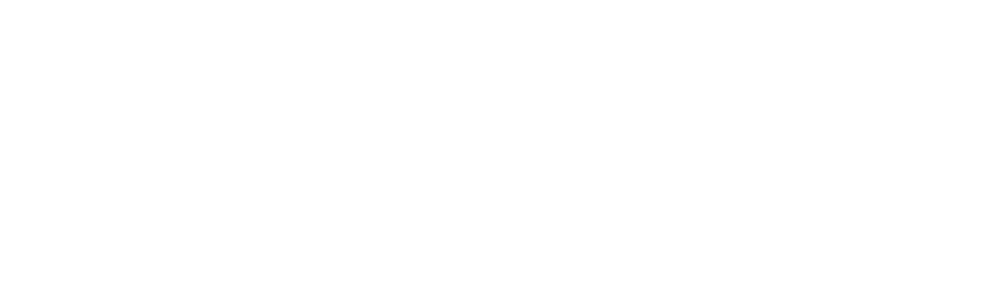
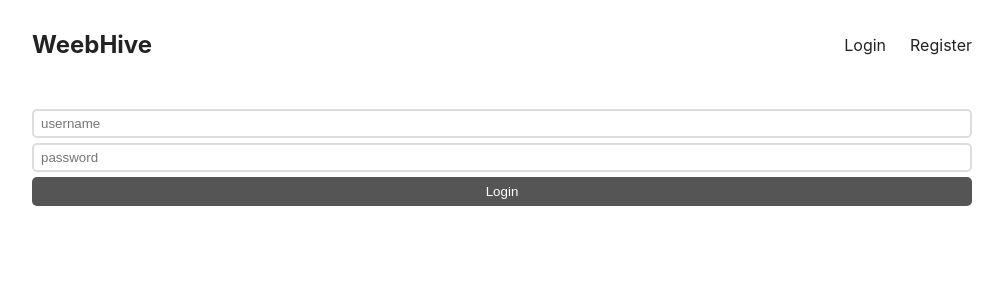
Before and after one commit to LynnT-2003/hentai-blog-proj, a React (Create React App) app in the folder client/: page /login in a window 1280 px wide. Before the commit this address had no page. Shown: the top 300 px of the page, without its empty margins (138-1141 px from the left). Built offline with nearby package versions, Linux system fonts and the light colour scheme.

Commit message:
Minor Progress on a 2am Wednesday

```diff
--- a/client/src/App.js
+++ b/client/src/App.js
@@ -1,42 +1,20 @@
 import "./App.css";
 import Post from "./Post";
 import Header from "./Header";
+import Layout from "./Layout";
 import { Route, Routes } from "react-router-dom";
+import IndexPage from "./pages/IndexPage";
+import LoginPage from "./pages/LoginPage";
+import RegisterPage from "./pages/RegisterPage";
 
 function App() {
   return (
     <Routes>
-      <Route
-        index
-        element={
-          <main>
-            <Header />
-            <Post />
-            <div className="post">
-              <div className="image">
-                <img
-                  src="https://github.com/LynnT-2003/hentai-blog-proj/blob/main/images/oshinoko.png?raw=true"
-                  alt=""
-                />
-              </div>
-              <div className="texts">
-                <h2>Oshi no ko Ep.1 Masterpiece </h2>
-                <p className="info">
-                  <a href="author" className="author">
-                    Thurein Thway
-                  </a>
-                  <time>06-05-2023 02:40</time>
-                </p>
-                <p className="summary">
-                  What more could an anime ask for than a 90 minute pilot
-                  episode filled with striking animations, talented VAs and a
-                  story loyal to the manga.
-                </p>
-              </div>
-            </div>
-          </main>
-        }
-      />
+      <Route path="/" element={<Layout />}>
+        <Route index element={<IndexPage />} />
+        <Route path={"/login"} element={<LoginPage />} />
+        <Route path={"/register"} element={<RegisterPage />} />
+      </Route>
     </Routes>
   );
 }
--- a/client/src/Header.js
+++ b/client/src/Header.js
@@ -1,12 +1,14 @@
+import { Link } from "react-router-dom";
+
 export default function Header() {
   return (
     <header>
-      <a href="" className="logo">
+      <Link to="/" className="logo">
         WeebHive
-      </a>
+      </Link>
       <nav>
-        <a href="">Login</a>
-        <a href="">Register</a>
+        <Link to="/login">Login</Link>
+        <Link to="/register">Register</Link>
       </nav>
     </header>
   );
--- /dev/null
+++ b/client/src/Layout.js
@@ -0,0 +1,12 @@
+import Header from "./Header";
+import Post from "./Post";
+import { Outlet } from "react-router-dom";
+
+export default function Layout() {
+  return (
+    <main>
+      <Header />
+      <Outlet />
+    </main>
+  );
+}
--- a/client/src/Post.js
+++ b/client/src/Post.js
@@ -1,5 +1,6 @@
 export default function Post() {
   return (
+    <>
       <div className="post">
         <div className="image">
           <img
@@ -23,5 +24,50 @@
           </p>
         </div>
       </div>
+      <div className="post">
+        <div className="image">
+          <img
+            src="https://github.com/LynnT-2003/hentai-blog-proj/blob/main/images/oshinoko.png?raw=true"
+            alt=""
+          />
+        </div>
+        <div className="texts">
+          <h2>Oshi no ko Ep.1 Masterpiece </h2>
+          <p className="info">
+            <a href="author" className="author">
+              Thurein Thway
+            </a>
+            <time>06-05-2023 02:20</time>
+          </p>
+          <p className="summary">
+            What more could an anime ask for than a 90 minute pilot episode
+            filled with striking animations, talented VAs and a story loyal to
+            the manga. The experience was unlike any other anime, as if 4
+            episodes of different genres were smashed together to create this
+            masterpiece.
+          </p>
+        </div>
+      </div>
+      <div className="post">
+        <div className="image">
+          <img
+            src="https://github.com/LynnT-2003/hentai-blog-proj/blob/main/images/177013.png?raw=true"
+            alt=""
+          />
+        </div>
+        <div className="texts">
+          <h2>I survived 177013 </h2>
+          <p className="info">
+            <a href="author" className="author">
+              Thurein Thway
+            </a>
+            <time>06-05-2023 03:10</time>
+          </p>
+          <p className="summary">
+            This is how I actually survived reading 177013
+          </p>
+        </div>
+      </div>
+    </>
   );
 }
--- /dev/null
+++ b/client/src/pages/IndexPage.js
@@ -0,0 +1,9 @@
+import Post from "../Post";
+
+export default function IndexPage() {
+  return (
+    <>
+      <Post />
+    </>
+  );
+}
--- /dev/null
+++ b/client/src/pages/LoginPage.js
@@ -0,0 +1,9 @@
+export default function LoginPage() {
+  return (
+    <form action="">
+      <input type="text" placeholder="username" />
+      <input type="password" placeholder="password" />
+      <button>Login</button>
+    </form>
+  );
+}
--- /dev/null
+++ b/client/src/pages/RegisterPage.js
@@ -0,0 +1,9 @@
+export default function RegisterPage() {
+  return (
+    <form action="">
+      <input type="text" placeholder="username" />
+      <input type="password" placeholder="password" />
+      <button>Register</button>
+    </form>
+  );
+}
```
Lines whose indentation alone changed are shown as unchanged.
